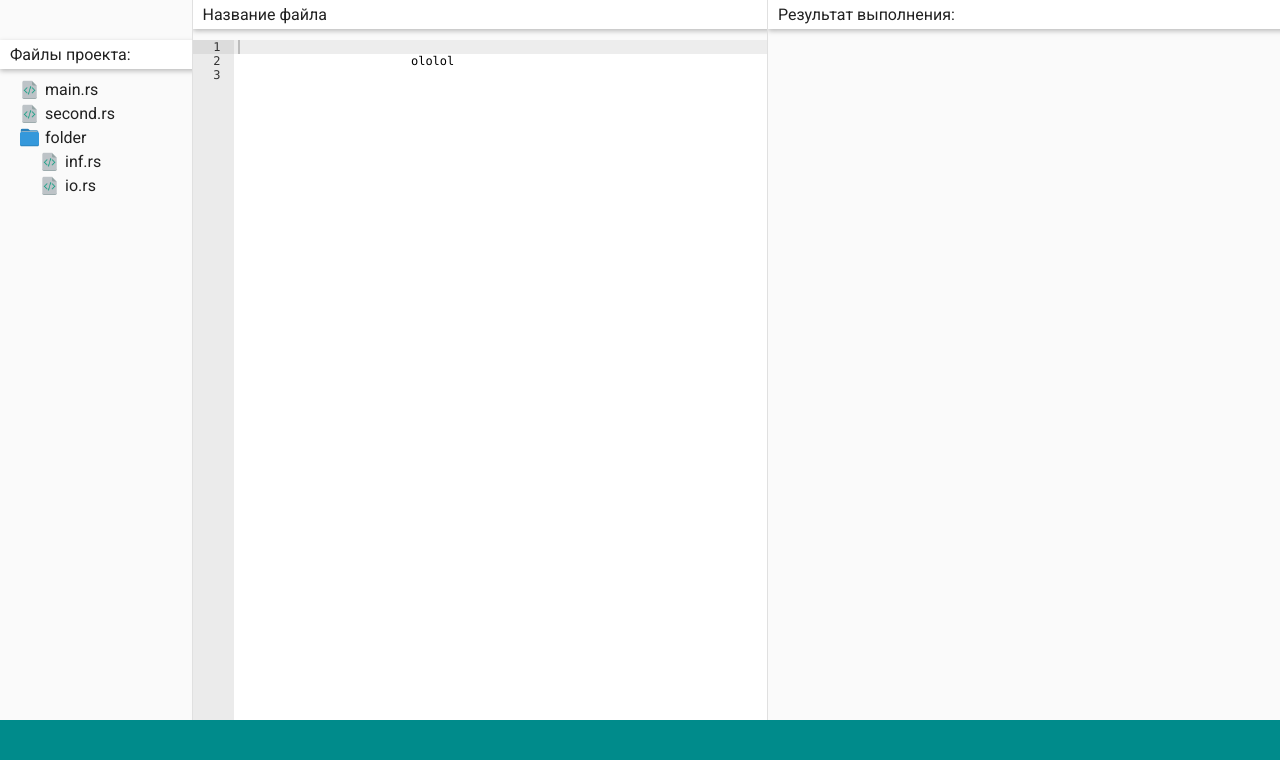
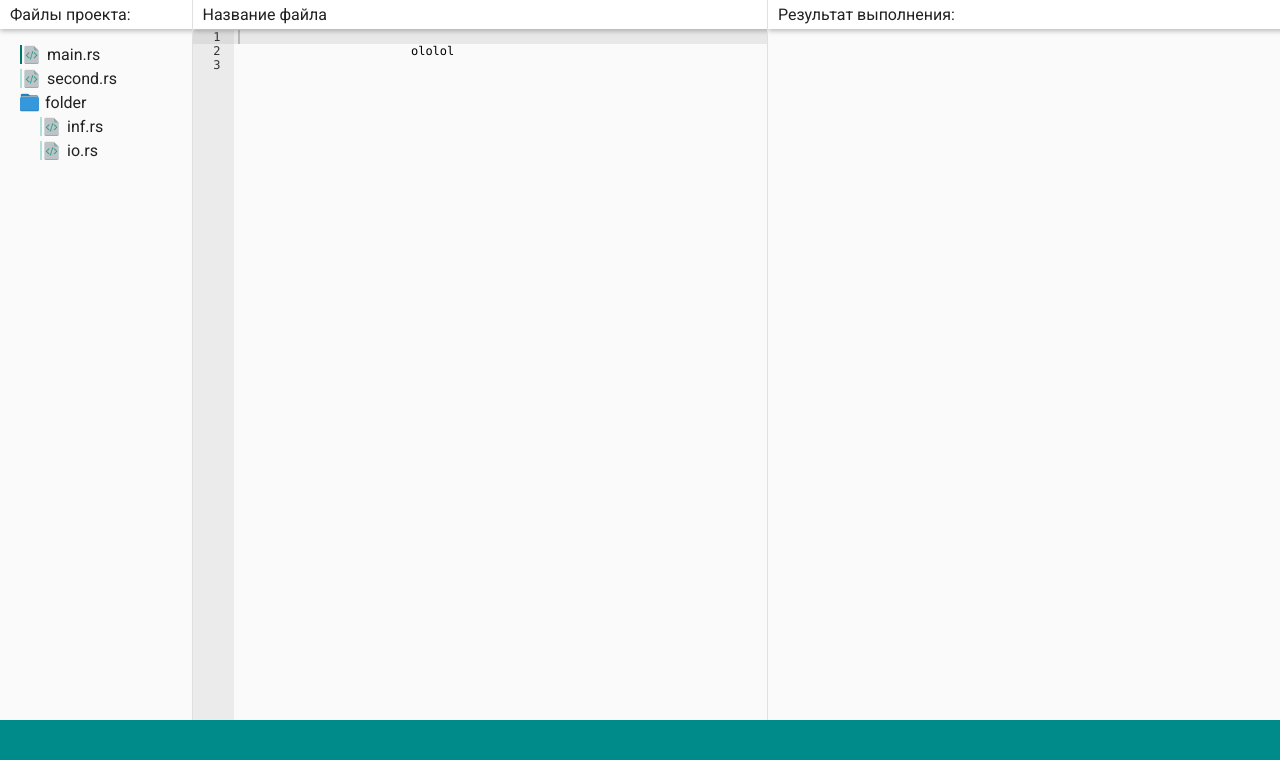
Before and after one commit to DNFcode/course-uch, a Django app: template templates/task.html in a window 1280 px wide. Shown: the part 40-800 px from the top of the page. Run offline with Django 3.2, Linux system fonts and the light colour scheme; the template is opened without the code that fills it, so the values that code supplies are empty; some libraries are stand-ins or nearby versions.

Commit message:
editor added

```diff
--- a/static/css/task.css
+++ b/static/css/task.css
@@ -40,6 +40,7 @@ body{
 
 .main-code .title{
     position: absolute;
+    top: 0;
     z-index: 10;
     width: 100%;
     padding: 5px 10px;
@@ -64,7 +65,6 @@ body{
 }
 
 .project-files .files.folder{
-    margin-top: 40px;
 }
 
 .project-files .folder{
@@ -82,9 +82,20 @@ body{
 }
 
 .folder .file{
+    background-image: url(../img/file-code-icon.png);
+    border-left: 2px solid #B2DFDB;
+    cursor: pointer;
+}
 
-    background-image: url(../img/file-code-icon.png);
+.folder .file:hover{
+    border-left: 2px solid #00796B;
+    transition: border-left 0.3s ease-out 0s,
+        background-color 0.3s ease-out 0s;
+    background-color: #E0F2F1;
+}
 
+.folder .file.current{
+    border-left: 2px solid #00796B;
 }
 
 .folder .folder-name{
@@ -98,12 +109,18 @@ body{
     width: 75%;
     height: 100%;
     border-right: 1px solid #e0e0e0;
+    background-color: #ebebeb;
 }
 
 .code-editor #editor{
-    margin-top: 40px;
-    height: 100%;
-/*    background-color: aqua;*/
+    position: absolute;
+    height:auto;
+    margin-top: 30px;
+    bottom:0;
+    top:0;
+    left:0;
+    right:0;
+    background-color: #FAFAFA;
 }
 
 .code-result{
@@ -115,6 +132,7 @@ body{
 }
 
 .tasks-nav{
+    z-index: 20;;
     width: 450px;
     overflow: hidden;
     display: none;
@@ -162,6 +180,7 @@ body{
 
 .tasks-nav .tasks-list li:hover{
     background-color: #E0F2F1;
+    transition: background-color 0.3s ease-out;
 }
 
 .tasks-nav .tasks-list li:first-of-type{
@@ -176,5 +195,4 @@ body{
 .main-footer{
     height: 5%;
     background-color: darkcyan;
-/*    padding: 0.5% 100px;*/
 }
--- a/static/js/task.js
+++ b/static/js/task.js
@@ -1,7 +1,35 @@
+var g={
+    editor: undefined,
+    files: undefined
+};
+
+var File = function(name, $el, code){
+    this.name = name;
+    this.$el = $el;
+    this.code = code;
+
+    this.$el.bind('change_file', $.proxy(function(){
+        this.code = g.editor.getValue();
+        this.$el.removeClass('current');
+    }, this));
+
+    this.$el.bind('set_current', $.proxy(function(){
+        if (!this.is_current()){
+            g.editor.setValue(this.code);
+            this.$el.addClass('current');
+        }
+    }, this));
+
+    var is_current = function(){
+        return this.$el.hasClass('current');
+    }.bind(this);
+
+}
+
 $(document).ready(function(){
-    var editor = ace.edit("editor");
-    editor.setTheme("ace/theme/chrome");
-    editor.getSession().setMode("ace/mode/rust");
+    g.editor = ace.edit("editor");
+    g.editor.setTheme("ace/theme/chrome");
+    g.editor.getSession().setMode("ace/mode/rust");
 
     $('.header-right .menu').click(function(){
         $('.tasks-nav').animate({width:"toggle"}, 350);
--- a/templates/task.html
+++ b/templates/task.html
@@ -28,7 +28,7 @@
                         Файлы проекта:
                     </div>
                     <ul class="files folder">
-                        <li class="file">main.rs</li>
+                        <li class="file current">main.rs</li>
                         <li class="file">second.rs</li>
                         <ul class="folder">
                             <div class="folder-name">folder</div>
```
